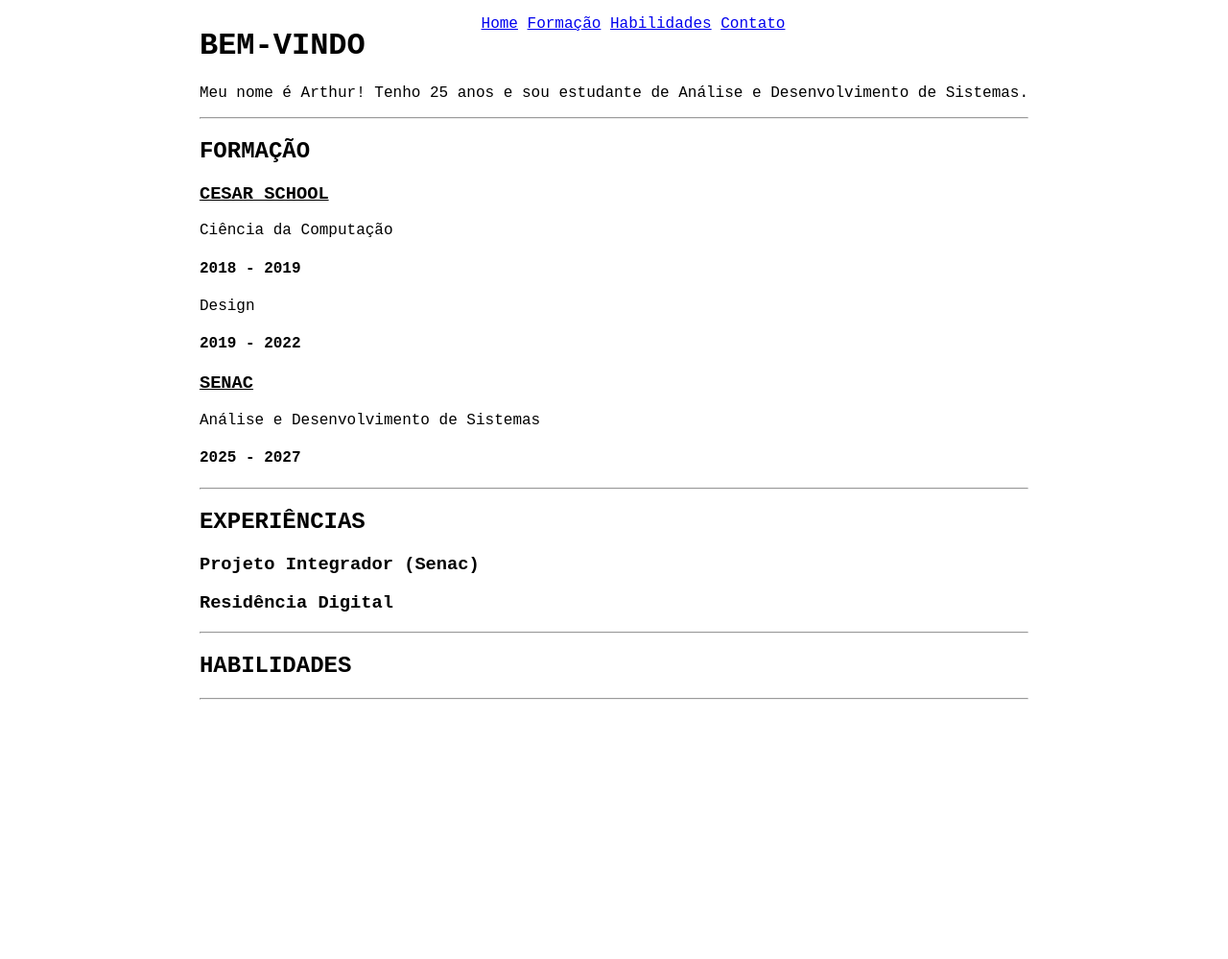
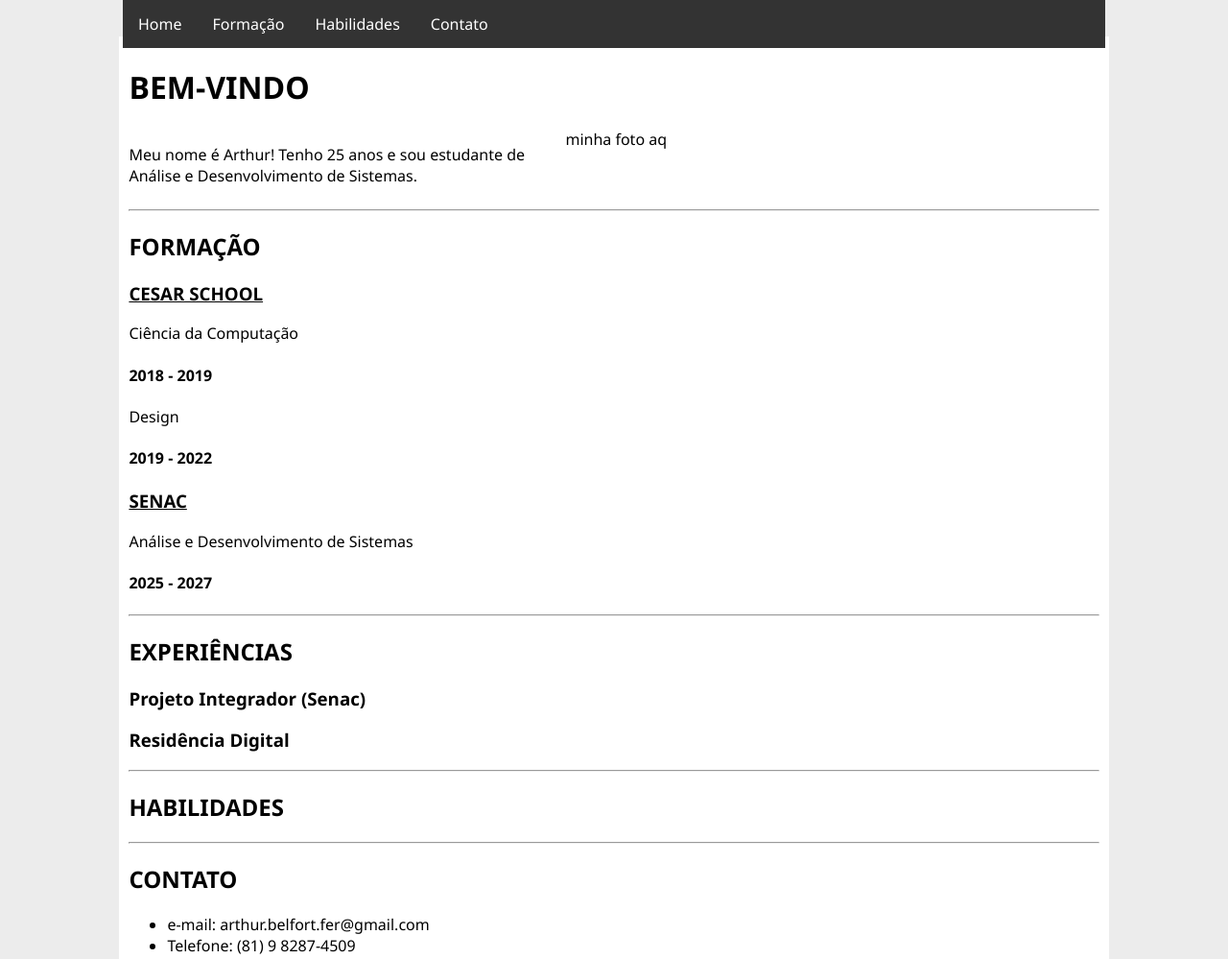
Before and after one commit to A-Belfort/CV, a plain HTML site: page index.html in a window 1280 px wide. Shown: the top 999 px of the page at 96% size. Before the commit the page ends 800 px from the top, so only its background shows below. Drawn offline with Linux system fonts and the light colour scheme.

Commit message:
css changes

```diff
--- a/index.html
+++ b/index.html
@@ -8,16 +8,24 @@
         <body >
             <div class="navbar">
                 <ul>
-                    <li><a href="index.html">Home</a></li>
-                    <li><a href="degrees.html">Formação</a></li>
-                    <li><a href="skills.html">Habilidades</a></li>
-                    <li><a href="contact.html">Contato</a></li>
+                    <li><a href="#home">Home</a></li>
+                    <li><a href="#degrees">Formação</a></li>
+                    <li><a href="#skills">Habilidades</a></li>
+                    <li><a href="#contact">Contato</a></li>
                 </ul>
             </div>
             <div class="mainbody">
                 <h1>BEM-VINDO</h1>
+                    <div id="home" style="display: flex; flex-direction: row;">
+                        <div style="width: 45%;">
                             <p>Meu nome é Arthur! Tenho 25 anos e sou estudante de Análise e Desenvolvimento de Sistemas.</p>
+                        </div>
+                        <div style="width: 45%;">
+                            minha foto aq
+                        </div>
+                    </div>
                 <hr>
+                <div id="degrees">
                     <h2>FORMAÇÃO</h2>
                         <h3><u>CESAR SCHOOL</u></h3>
                             <p>Ciência da Computação</p>
@@ -28,12 +36,22 @@
                             <p>Análise e Desenvolvimento de Sistemas</p>
                         <h4>2025 - 2027</h4>
                     <hr>
+                </div>
                     <h2>EXPERIÊNCIAS</h2>
                     <h3>Projeto Integrador (Senac)</h3>
                     <h3>Residência Digital</h3>
                     <hr>
+                <div id="skills">
                     <h2>HABILIDADES</h2>
                     <hr>
+                </div>
+                <div id="contact">
+                    <h2>CONTATO</h2>
+                    <ul>
+                        <li>e-mail: arthur.belfort.fer@gmail.com</li>
+                        <li>Telefone: (81) 9 8287-4509</li>
+                    </ul>
+                </div>
             </div>
         </body>
     <script>
--- a/style.css
+++ b/style.css
@@ -1,7 +1,7 @@
 body {
     color: rgb(0, 0, 0);
-    background-color: rgb(255, 255, 255);
-    font-family: 'Courier New', Courier, monospace;
+    background-color: rgb(236, 236, 236);
+    font-family: 'Segoe UI', Tahoma, Geneva, Verdana, sans-serif;
     display: flex;
     align-items: center;
     justify-content: center;
@@ -9,18 +9,41 @@ body {
 }
 
 .mainbody {
+    padding: 10px;
+    margin-top: 30px;
     text-align: left;
-    width: auto;
+    width: 80%;
+    background-color: #ffffff;
 }
 
 .navbar {
     text-align: center;
     position: fixed;
     top: 0;
-    width: 100%;
-    background-color: cornflowerblueS;
+    width: 80%;
+    background-color: cornflowerblue;
 }
 
-li {
-    display: inline;
+.navbar a:hover {
+    background-color: rgb(153, 181, 233);
 }
+
+.navbar ul {
+  list-style-type: none;
+  margin: 0;
+  padding: 0;
+  overflow: hidden;
+  background-color: #333;
+}
+
+.navbar li {
+    float: left;
+}
+
+.navbar li a{
+    display: block;
+    color: white;
+    text-align: center;
+    padding: 14px 16px;
+    text-decoration: none;
+}
```
Lines whose indentation alone changed are shown as unchanged.
